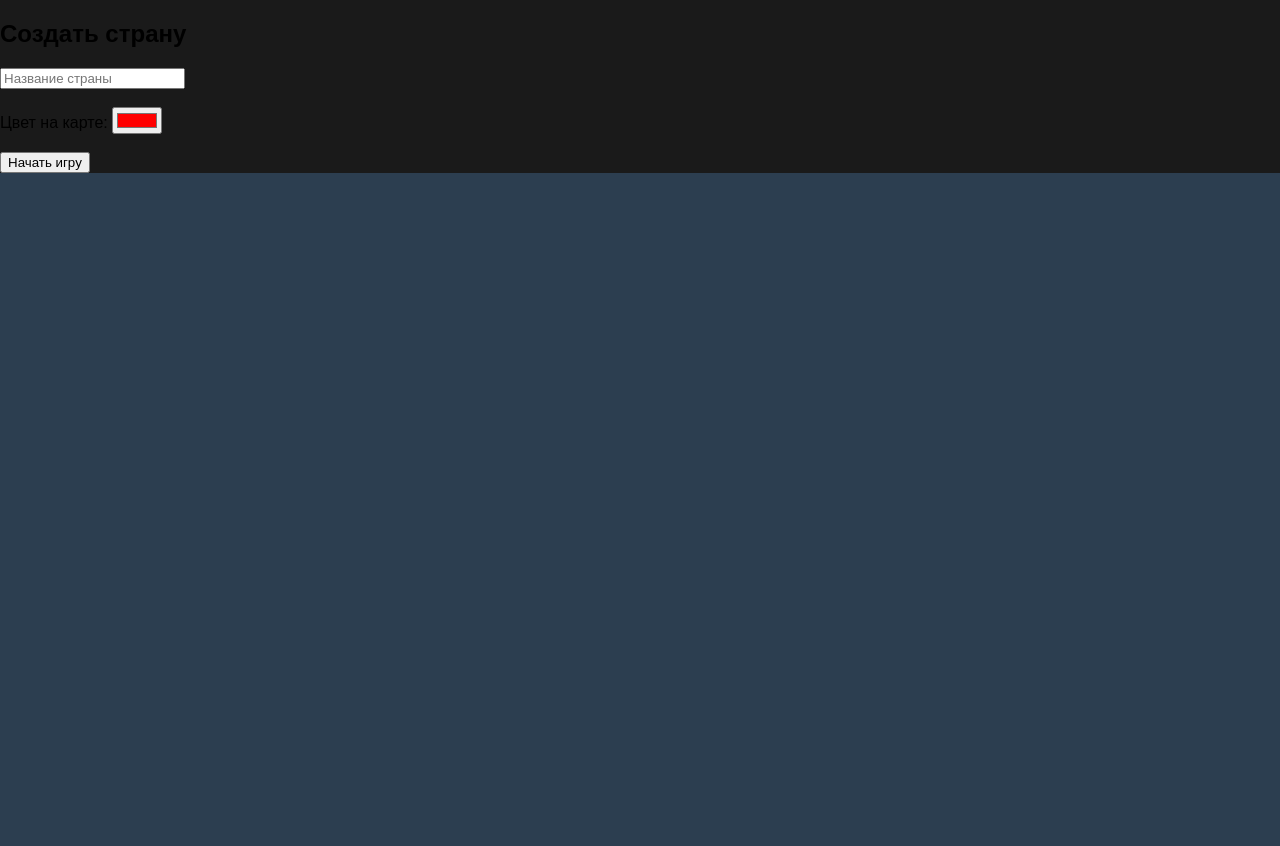
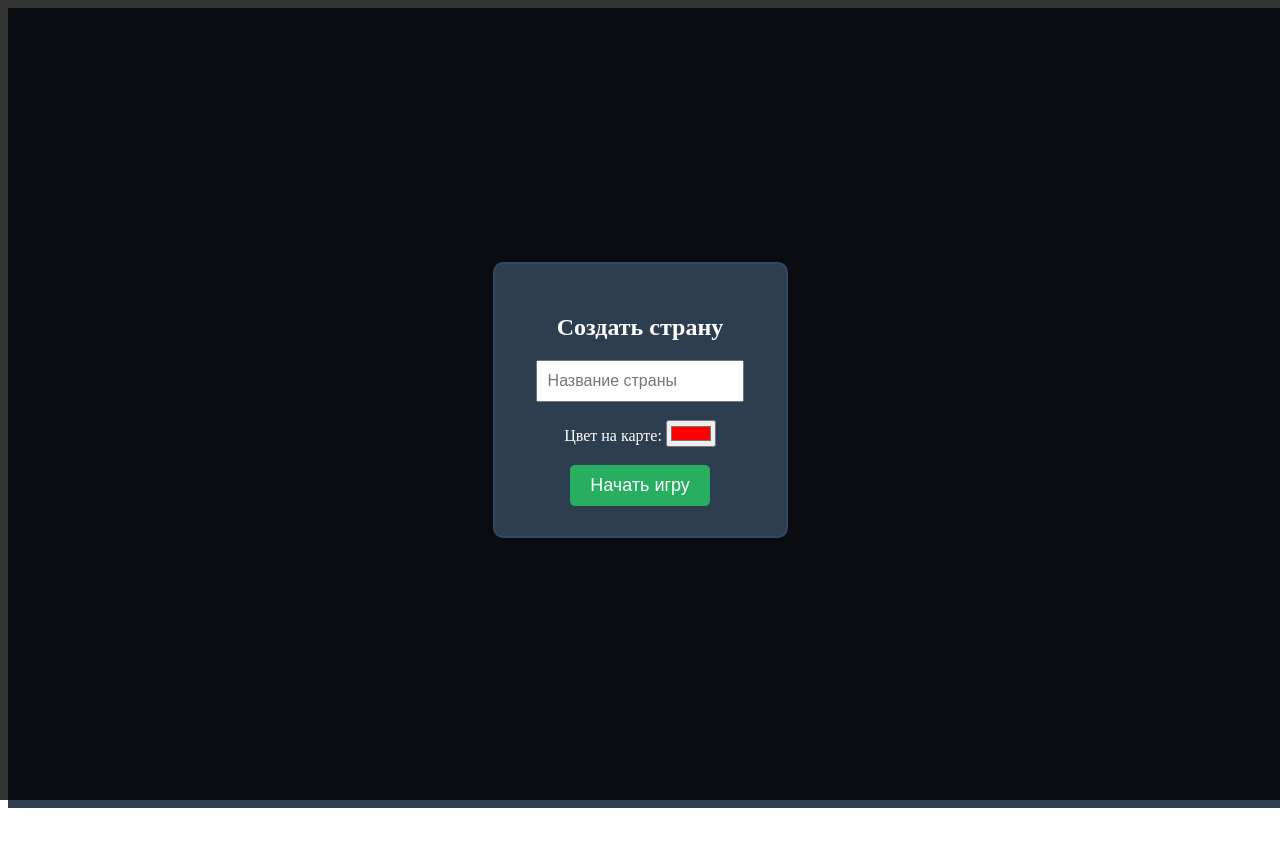
Before and after one commit to toctop39-spec/Europe, a website: page public/index.html in a window 1280 px wide. After the commit the page ends 820 px from the top, so only its background shows below. Drawn offline with nearby package versions, Linux system fonts and the light colour scheme; no server answers.

Commit message:
Update style.css

```diff
--- a/public/style.css
+++ b/public/style.css
@@ -1,24 +1,32 @@
-body, html {
-    margin: 0;
-    padding: 0;
-    overflow: hidden; /* Убираем прокрутку, делаем карту во весь экран */
-    background-color: #1a1a1a;
-    font-family: Arial, sans-serif;
+/* Добавь это в конец твоего style.css */
+#setupScreen {
+    position: absolute;
+    top: 0; left: 0; width: 100%; height: 100%;
+    background: rgba(0, 0, 0, 0.8);
+    display: flex;
+    justify-content: center;
+    align-items: center;
+    z-index: 100;
 }
-
-#ui {
-    position: absolute;
-    top: 10px;
-    left: 10px;
-    background: rgba(0, 0, 0, 0.7);
+.panel {
+    background: #2c3e50;
+    padding: 30px;
+    border-radius: 10px;
+    text-align: center;
     color: white;
-    padding: 15px;
-    border-radius: 8px;
-    pointer-events: none; /* Чтобы клики проходили сквозь UI на карту */
-    z-index: 10;
+    border: 2px solid #34495e;
 }
-
-canvas {
-    display: block;
-    cursor: crosshair;
+.panel input[type="text"] {
+    padding: 10px;
+    font-size: 16px;
+    width: 80%;
 }
+.panel button {
+    padding: 10px 20px;
+    font-size: 18px;
+    cursor: pointer;
+    background: #27ae60;
+    color: white;
+    border: none;
+    border-radius: 5px;
+}
```
